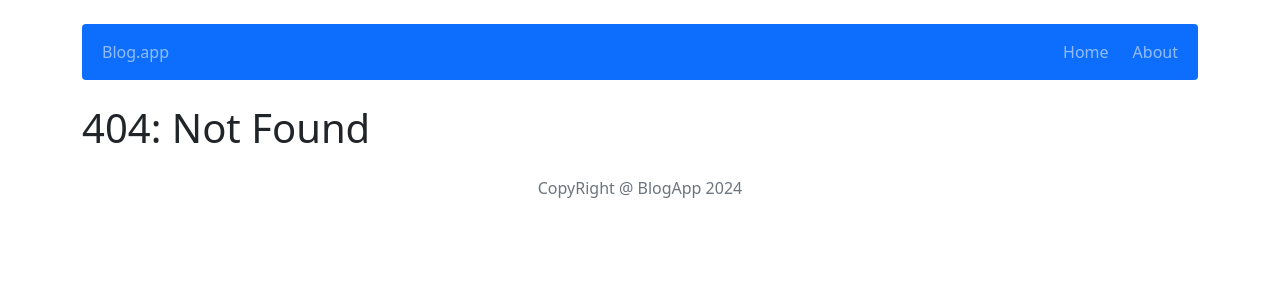
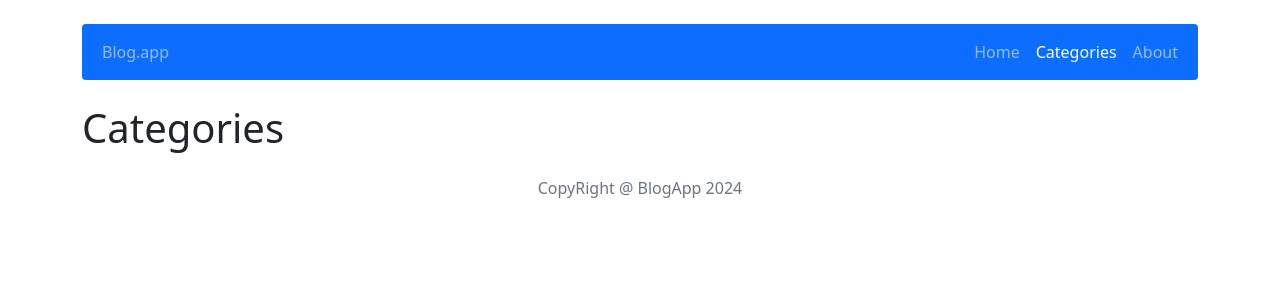
Before and after one commit to stelmonitos/blog-app-react, a React (Create React App) app: page /categories in a window 1280 px wide. Before the commit this address had no page. Shown: the top 300 px of the page. Built offline with nearby package versions, Linux system fonts and the light colour scheme.

Commit message:
add /categories

```diff
--- a/src/App.js
+++ b/src/App.js
@@ -8,6 +8,7 @@
 import Footer from "./components/views/Footer";
 import Header from "./components/views/Header";
 import { Container } from "react-bootstrap";
+import Categories from "./components/pages/Categories";
 
 function App() {
   return (
@@ -19,6 +20,7 @@
         <Route path="/post/add" element={<PostAdd />} />
         <Route path="/post/edit/:id" element={<PostEdit />} />
         <Route path="/about" element={<About />} />
+        <Route path="/categories" element={<Categories />} />
         <Route path="*" element={<NotFound />} />
       </Routes>
       <Footer />
--- /dev/null
+++ b/src/components/pages/Categories.js
@@ -0,0 +1,8 @@
+const Categories = () => {
+    return (
+        <div>
+            <h1>Categories</h1>
+        </div>
+    )
+}
+export default Categories;
--- a/src/components/views/NavBar.js
+++ b/src/components/views/NavBar.js
@@ -9,7 +9,8 @@
                     <Nav.Link as={NavLink} to="/">Blog.app</Nav.Link>
                 </Nav>
                 <Nav className='flex-row'>
-                    <Nav.Link className='mx-2' as={NavLink} to="/">Home</Nav.Link>
+                    <Nav.Link  as={NavLink} to="/">Home</Nav.Link>
+                    <Nav.Link  as={NavLink} to="/categories">Categories</Nav.Link>
                     <Nav.Link  as={NavLink} to="/about">About</Nav.Link>
                 </Nav>
             </Container>
```
